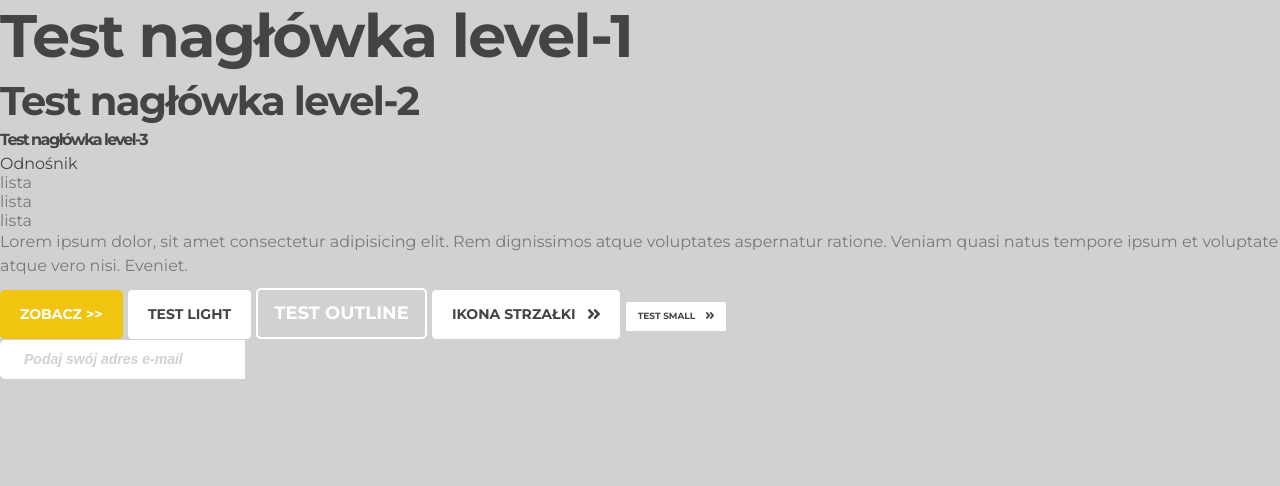
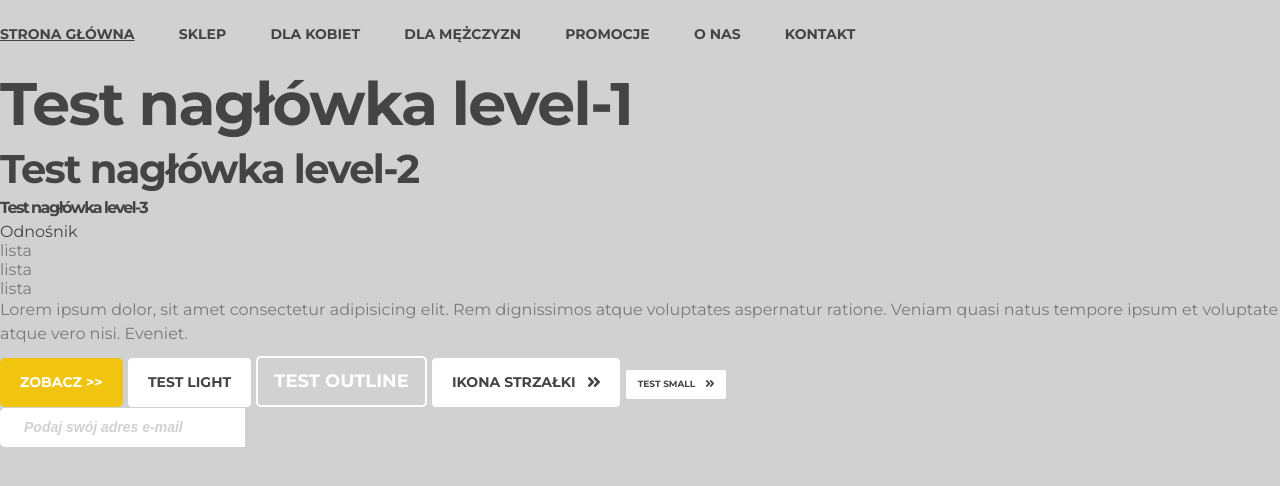
Before and after one commit to RobertSajdak/Clothes-Shop, a website: page public/index.html in a window 1280 px wide. Drawn offline with Linux system fonts and the light colour scheme.

Commit message:
#6 - nav component added.

```diff
--- a/public/index.html
+++ b/public/index.html
@@ -12,6 +12,16 @@
   </head>
 
   <body>
+    <nav class="c-nav">
+      <a class="c-nav__item" href="#">Strona główna</a>
+      <a class="c-nav__item" href="#">Sklep</a>
+      <a class="c-nav__item" href="#">Dla kobiet</a>
+      <a class="c-nav__item" href="#">Dla mężczyzn</a>
+      <a class="c-nav__item" href="#">Promocje</a>
+      <a class="c-nav__item" href="#">O nas</a>
+      <a class="c-nav__item" href="#">Kontakt</a>
+    </nav>
+
     <h1 class="c-heading c-heading--level1">Test nagłówka level-1</h1>
     <h2 class="c-heading c-heading--level2">Test nagłówka level-2</h2>
     <h3 class="c-heading c-heading--level3">Test nagłówka level-3</h3>
--- a/src/sass/06-components/_nav.scss
+++ b/src/sass/06-components/_nav.scss
@@ -2,24 +2,30 @@
 @use "../02-tools/mixins" as *;
 
 .c-nav {
+  margin-bottom: $grid-base * 2;
+
+  @include large-up {
+    margin-bottom: 0;
+  }
+
   &__item {
-    color: $white;
+    color: $gray-dark-up;
     display: block;
-    font-size: $font-size-5;
-    padding-bottom: $grid-base * 0.75;
-    padding-top: $grid-base * 0.75;
+    font-size: $font-size-6;
+    font-weight: bold;
+    padding-bottom: $grid-base * 2.5;
+    padding-top: $grid-base * 2.5;
     text-align: center;
     text-transform: uppercase;
     width: 100%;
 
     &:hover {
-      color: $blue-dark;
-      font-weight: bolder;
+      color: $gray-dark-up;
     }
 
     @include large-up {
       display: inline-block;
-      margin-left: $grid-base * 2.5;
+      margin-right: $grid-base * 4;
       width: auto;
     }
   }
```
Also changed, not shown: src/index.html (+10 -0 lines), public/css/style.css.
